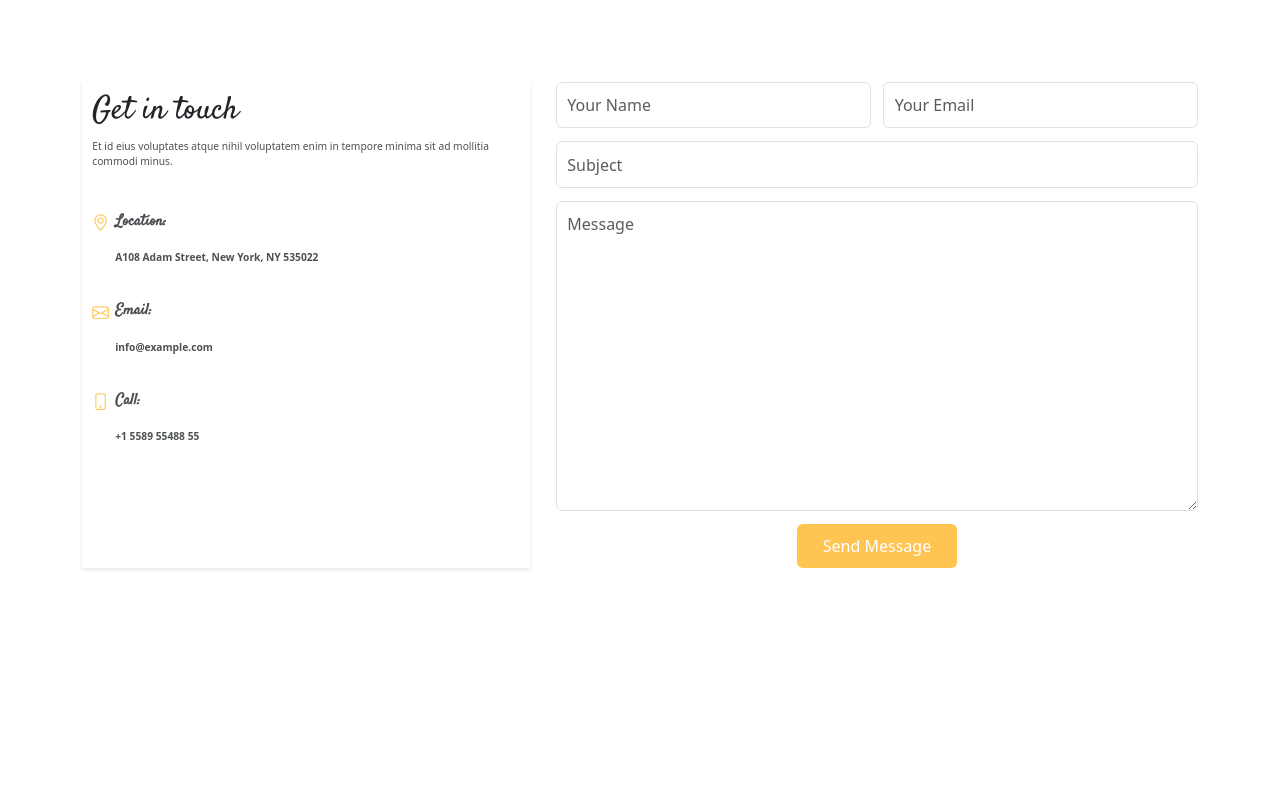
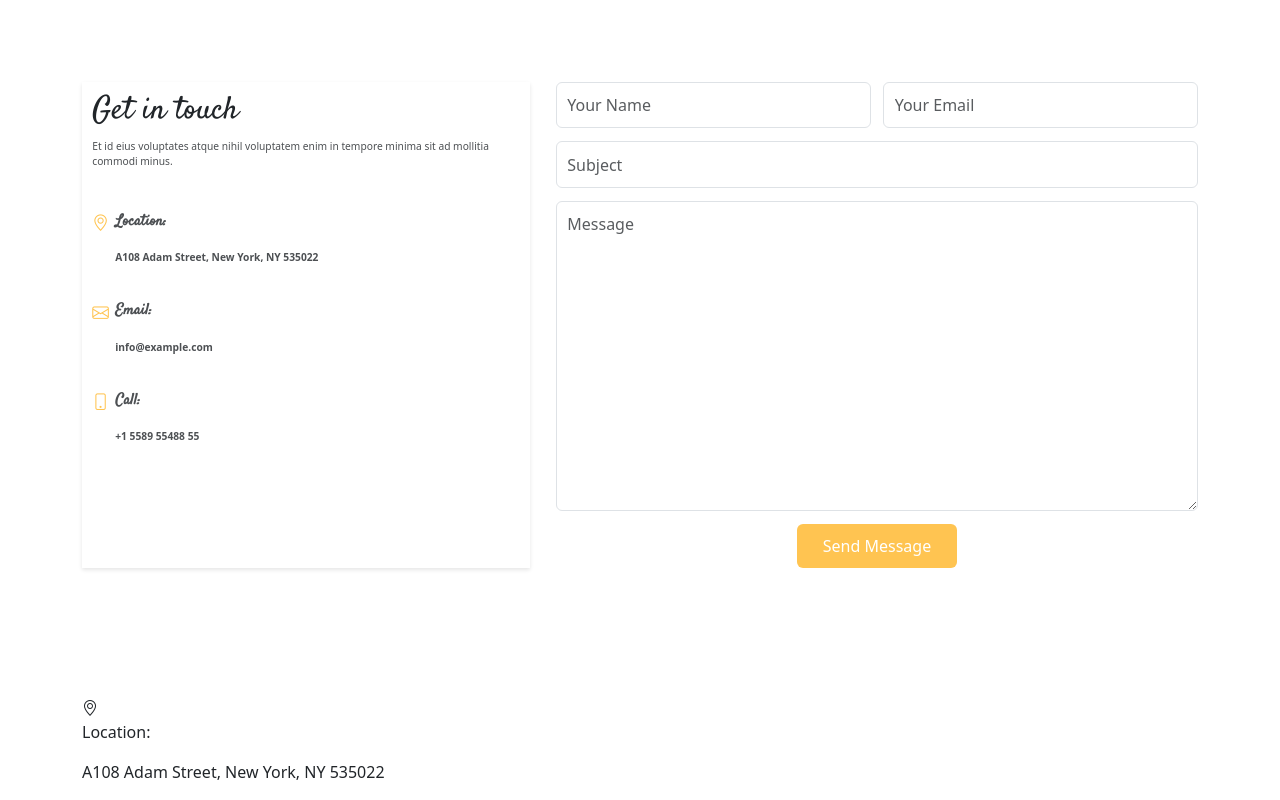
Before and after one commit to Aymen-zhr/Aymen_Zouhari_Final_Project_HTML_CSS, a website: page index.html in a window 1280 px wide. Shown: the part 5768-6568 px from the top of the page. Before the commit the page ends 6464 px from the top, so only its background shows below. Drawn offline with nearby package versions, Linux system fonts and the light colour scheme; grey boxes are pictures that could not be loaded.

Commit message:
feat: add footer section

```diff
--- a/index.html
+++ b/index.html
@@ -503,8 +503,16 @@
     </section>
 
 
-<footer>
-
+<footer class="footer">
+  <div class="container">
+    <div>
+        <i class="bi bi-geo-alt"></i>
+          <div>
+            <p class="infos">Location:</p>
+            <p class="infos-text">A108 Adam Street, New York, NY 535022</p>
+          </div>
+    </div>
+  </div>
 </footer>
 
 
```
